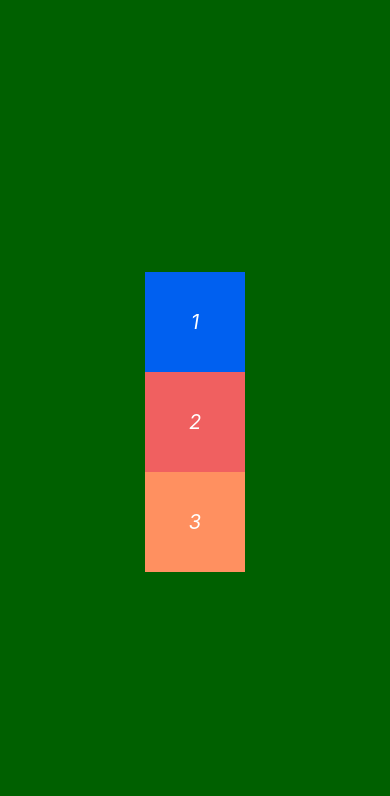
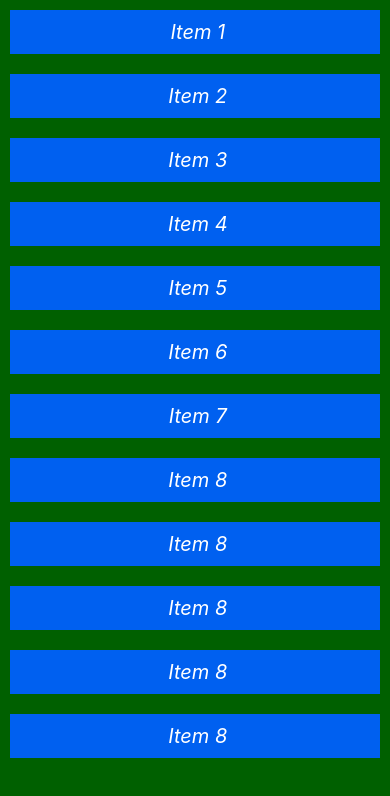
Before and after one commit to ummesadeka/LearnNative, a React Native app: screen / in a window 390 px wide. Shown: the top 796 px of the page. Built offline with nearby package versions, Linux system fonts and the light colour scheme.

Commit message:
List, ScrollView & RefreshControl

```diff
--- a/App.js
+++ b/App.js
@@ -1,27 +1,52 @@
 import React, { useState } from 'react';
-import { StyleSheet, Text, View, Button} from 'react-native';
+import { RefreshControl, StyleSheet, Text, View} from 'react-native';
+import { ScrollView } from 'react-native';
 
 export default function App() {
-  const [name, setName] = useState('Style Test');
+  const [Items, setItems] = useState([
+    {key:1, item: 'Item 1'},
+    {key:2, item: 'Item 2'},
+    {key:3, item: 'Item 3'},
+    {key:4, item: 'Item 4'},
+    {key:5, item: 'Item 5'},
+    {key:6, item: 'Item 6'},
+    {key:7, item: 'Item 7'},
+    {key:8, item: 'Item 8'},
+    {key:9, item: 'Item 8'},
+    {key:10, item: 'Item 8'},
+    {key:11, item: 'Item 8'},
+    {key:12, item: 'Item 8'},
+  ]);
 
+  const [Refreshing, setRefreshing] = useState(false)
 
-  const onClickHandler = () => {
-    setName('Style Test is Done')
+  const onRefresh = () => {
+    setRefreshing(true);
+    setItems([...Items, {key: 69, item: 'Item 69'}])
+    setRefreshing(false)
+  }
 
-
-  }
   return (
-    <View style={styles.body}>
-      <View style={styles.View1}>
-          <Text style={styles.text}> 1 </Text>
-      </View>
-      <View style={styles.View2}>
-          <Text style={styles.text}> 2 </Text>
-      </View>
-      <View style={styles.View3}>
-          <Text style={styles.text}> 3 </Text>
-      </View>
-    </View>
+      <ScrollView
+       style={styles.body}
+       refreshControl={
+        <RefreshControl
+          refreshing={Refreshing}
+          onRefresh={onRefresh}
+          colors={['red']}
+        />
+       }
+       >
+      {
+        Items.map((object)=> {
+          return (
+            <View style={styles.item} key={object.key}>
+            <Text style={styles.text}> {object.item}</Text>
+          </View>
+          )
+        })
+      }
+     </ScrollView>
   );
 }
 
@@ -30,29 +55,12 @@
     flex: 1,
     flexDirection: 'column',
     backgroundColor: '#006000',
+  },
+  item: {
+    margin: 10,
+    backgroundColor: '#0060f0',
     alignItems: 'center',
     justifyContent: 'center',
-  },
-  View1: {
-    width: 100,
-    height: 100,
-    backgroundColor: '#0060f0',
-    alignItems: 'center',
-    justifyContent: 'center'
-  },
-  View2: {
-    width: 100,
-    height: 100,
-    backgroundColor: '#f06060',
-    alignItems: 'center',
-    justifyContent: 'center'
-  },
-  View3: {
-    width: 100,
-    height: 100,
-    backgroundColor: '#ff9060',
-    alignItems: 'center',
-    justifyContent: 'center'
   },
   text: {
     color: '#fff',
```
